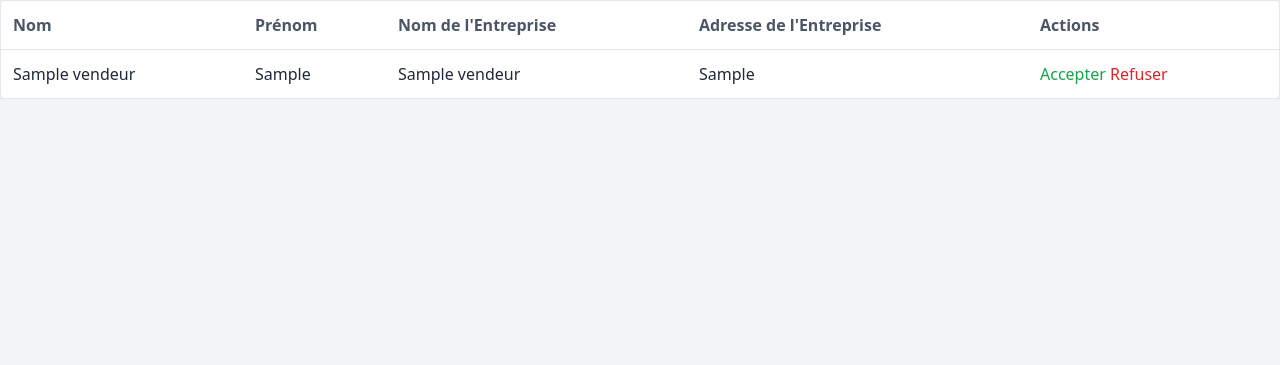
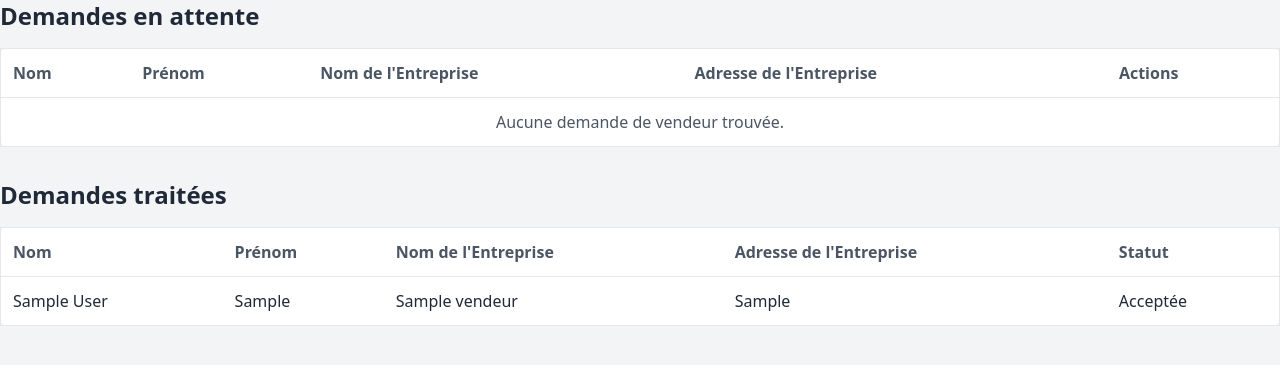
Before and after one commit to naimdevweb/Fil-rouge, a PHP site: page /frontend/public/ajout.php in a window 1280 px wide. Shown: the top 365 px of the page. Run offline with PHP 8.4, Linux system fonts and the light colour scheme; the visitor is signed in with stand-in values (Sample User, id 1); tables that the repository leaves empty or names only in its code hold one stand-in row (values such as "Sample post").

Commit message:
faire les filtres

```diff
--- a/assets/css/output.css
+++ b/assets/css/output.css
@@ -637,6 +637,10 @@ video {
   margin-top: 2rem;
 }
 
+.mb-2 {
+  margin-bottom: 0.5rem;
+}
+
 .block {
   display: block;
 }
--- a/backend/process_profil.php
+++ b/backend/process_profil.php
@@ -13,7 +13,7 @@ if ($_SERVER['REQUEST_METHOD'] === 'POST' && isset($_FILES['photo'])) {
     $titre = $_POST['titre'];
     $description_courte = $_POST['description_courte'];
     $description_longue = $_POST['description_longue'];
-    $prix = $_POST['prix'];
+    $prix = str_replace(',', '.', $_POST['prix']);
     $etat = $_POST['etat'];
     $genre = $_POST['genre_id'];
     $photo = $_FILES['photo'];
--- a/backend/process_validerVendeur.php
+++ b/backend/process_validerVendeur.php
@@ -1,7 +1,6 @@
 <?php
 require_once '../utils/autoload.php';
 session_start();
-
 
 $userRepo = new UserRepository();
 
@@ -13,6 +12,7 @@ try {
         $userRepo->validerVendeur($id);
     } elseif ($action === 'refuser') {
         $userRepo->refuserVendeur($id);
+        $userRepo->updateUserRole($id,3);
     }
     header('Location: ../frontend/public/ajout.php?success=1');
 } catch (PDOException $e) {
--- a/frontend/components/professionel.php
+++ b/frontend/components/professionel.php
@@ -104,7 +104,7 @@
                     <p class="text-gray-800 font-bold mt-2"><?= htmlspecialchars($livre->getPrix()); ?> €</p>
                     <p class="text-gray-800 font-bold mt-2"><?= htmlspecialchars($livre->getEtat()); ?></p>
                     <p class="text-gray-800 font-bold mt-2"><?= htmlspecialchars($livre->getGenre()); ?></p>
-                    <form action="../../backend/delete_book.php" method="POST" class="mt-4">
+                    <form action="../../backend/process_delete.php" method="POST" class="mt-4">
                         <input type="hidden" name="book_id" value="<?= htmlspecialchars($livre->getId()); ?>">
                         <button type="submit" class="bg-red-500 text-black px-4 py-2 rounded">Supprimer</button>
                     </form>
--- a/frontend/public/ajout.php
+++ b/frontend/public/ajout.php
@@ -2,7 +2,6 @@
 session_start();
 require_once '../../utils/autoload.php';
 
-// Vérifiez si l'utilisateur est connecté et récupérez son rôle
 if (!isset($_SESSION['user_id'])) {
     header('Location: ../../index.php');
     exit();
@@ -10,16 +9,16 @@ if (!isset($_SESSION['user_id'])) {
 
 $userRepo = new UserRepository();
 $user = $userRepo->getUserData($_SESSION['user_id']);
-$role = $user->getRoleId(); // Assurez-vous que la méthode getRole() existe dans la classe User
+$role = $user->getRoleId();
 
-// Vérifiez si l'utilisateur a le rôle d'administrateur
 if ($role != 1) {
     header('Location: ../../index.php');
     exit();
 }
 
 try {
-    $demandes = $userRepo->getVendeurs();
+    $demandesEnAttente = $userRepo->getVendeursEnAttente();
+    $demandesTraitees = $userRepo->getVendeursTraites();
 } catch (PDOException $e) {
     echo "Erreur de base de données : " . $e->getMessage();
 }
@@ -36,7 +35,8 @@ try {
 </head>
 
 <body class="bg-gray-100">
-    <table class="min-w-full bg-white border border-gray-200 rounded-lg">
+    <h1 class="text-2xl font-semibold text-gray-800 mb-4">Demandes en attente</h1>
+    <table class="min-w-full bg-white border border-gray-200 rounded-lg mb-8">
         <thead>
             <tr class="text-left border-b">
                 <th class="p-3 text-gray-600">Nom</th>
@@ -47,8 +47,8 @@ try {
             </tr>
         </thead>
         <tbody>
-            <?php if (!empty($demandes)): ?>
-                <?php foreach ($demandes as $demande): ?>
+            <?php if (!empty($demandesEnAttente)): ?>
+                <?php foreach ($demandesEnAttente as $demande): ?>
                     <tr class="border-b">
                         <td class="p-3 text-gray-800"><?= htmlspecialchars($demande->getNom()) ?></td>
                         <td class="p-3 text-gray-800"><?= htmlspecialchars($demande->getPrenom()) ?></td>
@@ -75,6 +75,36 @@ try {
             <?php endif; ?>
         </tbody>
     </table>
+
+    <h1 class="text-2xl font-semibold text-gray-800 mb-4">Demandes traitées</h1>
+    <table class="min-w-full bg-white border border-gray-200 rounded-lg">
+        <thead>
+            <tr class="text-left border-b">
+                <th class="p-3 text-gray-600">Nom</th>
+                <th class="p-3 text-gray-600">Prénom</th>
+                <th class="p-3 text-gray-600">Nom de l'Entreprise</th>
+                <th class="p-3 text-gray-600">Adresse de l'Entreprise</th>
+                <th class="p-3 text-gray-600">Statut</th>
+            </tr>
+        </thead>
+        <tbody>
+            <?php if (!empty($demandesTraitees)): ?>
+                <?php foreach ($demandesTraitees as $demande): ?>
+                    <tr class="border-b">
+                        <td class="p-3 text-gray-800"><?= htmlspecialchars($demande->getNom()) ?></td>
+                        <td class="p-3 text-gray-800"><?= htmlspecialchars($demande->getPrenom()) ?></td>
+                        <td class="p-3 text-gray-800"><?= htmlspecialchars($demande->getNomEntreprise()) ?></td>
+                        <td class="p-3 text-gray-800"><?= htmlspecialchars($demande->getAdresseEntreprise()) ?></td>
+                        <td class="p-3 text-gray-800"><?= $demande->isApproved() ? 'Acceptée' : 'Refusée' ?></td>
+                    </tr>
+                <?php endforeach; ?>
+            <?php else: ?>
+                <tr>
+                    <td colspan="5" class="p-3 text-center text-gray-600">Aucune demande traitée trouvée.</td>
+                </tr>
+            <?php endif; ?>
+        </tbody>
+    </table>
 </body>
 
 </html>
--- a/frontend/public/inscription.php
+++ b/frontend/public/inscription.php
@@ -50,8 +50,8 @@
                 <div class="mb-4">
                     <label for="role" class="block text-sm font-medium text-gray-700 ">Rôle</label>
                     <select name="role" id="role" class="mt-1 block w-full border border-gray-600" required>
+                        <option value="3">Utilisateur</option>
                         <option value="2">Vendeur</option>
-                        <option value="3">Utilisateur</option>
                     </select>
                 </div>
                 <div class="mb-4" id="entreprise-info" style="display: none;">
--- a/src/Entities/Vendeur.php
+++ b/src/Entities/Vendeur.php
@@ -6,13 +6,15 @@ class Vendeur {
     private string $prenom;
     private string $nom_entreprise;
     private string $adresse_entreprise;
+    private ?bool $is_approved;
 
-    public function __construct(int $id, string $nom, string $prenom, string $nom_entreprise, string $adresse_entreprise) {
+    public function __construct(int $id, string $nom, string $prenom, string $nom_entreprise, string $adresse_entreprise, ?bool $is_approved) {
         $this->id = $id;
         $this->nom = $nom;
         $this->prenom = $prenom;
         $this->nom_entreprise = $nom_entreprise;
         $this->adresse_entreprise = $adresse_entreprise;
+        $this->is_approved = $is_approved;
     }
 
     public function getId(): int {
@@ -34,4 +36,8 @@ class Vendeur {
     public function getAdresseEntreprise(): string {
         return $this->adresse_entreprise;
     }
+
+    public function isApproved(): ?bool {
+        return $this->is_approved;
+    }
 }
--- a/src/Mappers/VendeurMapper.php
+++ b/src/Mappers/VendeurMapper.php
@@ -2,26 +2,34 @@
 
 class VendeurMapper {
     public static function mapToObject(array $data): Vendeur {
-        if (!isset($data['user_id'], $data['nom'], $data['prenom'], $data['nom_entreprise'], $data['adresse_entreprise'])) {
+        // Ajoutez des messages de débogage
+        error_log("Données fournies à VendeurMapper::mapToObject: " . print_r($data, true));
+
+        if (!isset($data['user_id'], $data['user_nom'], $data['user_prenom'], $data['nom_entreprise'], $data['adresse_entreprise'])) {
             throw new InvalidArgumentException("Les clés nécessaires sont manquantes dans les données fournies.");
         }
 
+        // Gérer les valeurs NULL pour is_approved
+        $isApproved = isset($data['is_approved']) ? (bool) $data['is_approved'] : null;
+
         return new Vendeur(
             (int) $data['user_id'],
-            $data['nom'],
-            $data['prenom'],
+            $data['user_nom'],
+            $data['user_prenom'],
             $data['nom_entreprise'],
-            $data['adresse_entreprise']
+            $data['adresse_entreprise'],
+            $isApproved
         );
     }
 
     public static function mapToArray(Vendeur $vendeur): array {
         return [
             'user_id' => $vendeur->getId(),
-            'nom' => $vendeur->getNom(),
-            'prenom' => $vendeur->getPrenom(),
+            'user_nom' => $vendeur->getNom(),
+            'user_prenom' => $vendeur->getPrenom(),
             'nom_entreprise' => $vendeur->getNomEntreprise(),
-            'adresse_entreprise' => $vendeur->getAdresseEntreprise()
+            'adresse_entreprise' => $vendeur->getAdresseEntreprise(),
+            'is_approved' => $vendeur->isApproved()
         ];
     }
 }
--- a/src/Repositories/BookRepository.php
+++ b/src/Repositories/BookRepository.php
@@ -81,6 +81,8 @@ public function getBookById($id): ?Book {
 
 
 
+
+
 public function getAssociatedBooks($id): array {
     $sql = "SELECT livre.id, livre.titre, livre.description_courte, livre.description_longue, livre.prix, livre.photo_url, users.user_nom AS seller_nom, users.user_prenom AS user_prenom, etat AS etat, genre.nom_genre AS genre, livre.id_seller
             FROM livre
--- a/src/Repositories/UserRepository.php
+++ b/src/Repositories/UserRepository.php
@@ -20,6 +20,34 @@ class UserRepository {
 
         return $users; // Tableau d'objets User
     }
+
+    public function getAllUsersExceptAdmin(): array {
+        $sql = "SELECT * FROM users WHERE role_id != 1";
+        $stmt = $this->db->prepare($sql);
+        $stmt->execute();
+        $userData = $stmt->fetchAll(PDO::FETCH_ASSOC);
+
+        $users = [];
+        foreach ($userData as $data) {
+            $users[] = UserMapper::mapToObject($data);
+        }
+
+        return $users;
+    }
+
+
+
+    public function getRoleNameById($role_id): string {
+        switch ($role_id) {
+            case 2:
+                return 'Professionnel';
+            case 3:
+                return 'Client';
+            default:
+                return 'Inconnu';
+        }
+    }
+
 
 
 
@@ -79,12 +107,19 @@ class UserRepository {
 
 
 
-    public function create(User $user): void
-    {$sql = "INSERT INTO users (user_email, user_nom, user_prenom, user_tel, user_mdp, role_id)
+    public function Create(User $user): void {
+        $sql = "INSERT INTO users (user_email, user_nom, user_prenom, user_tel, user_mdp, role_id)
                 VALUES (:user_email, :user_nom, :user_prenom, :user_tel, :user_mdp, :role_id)";
         $stmt = $this->db->prepare($sql);
-        $stmt->execute(UserMapper::mapToArray($user)
-        );
+        $params = UserMapper::mapToArray($user);
+        $stmt->execute([
+            ':user_email' => $params['user_email'],
+            ':user_nom' => $params['user_nom'],
+            ':user_prenom' => $params['user_prenom'],
+            ':user_tel' => $params['user_tel'],
+            ':user_mdp' => $params['user_mdp'],
+            ':role_id' => $params['role_id']
+        ]);
     }
 
     public function getLastInsertId(): int {
@@ -95,12 +130,20 @@ class UserRepository {
     public function insertVendeur(Vendeur $vendeur): void {
         $sql = "INSERT INTO vendeur (user_id, adresse_entreprise, nom_entreprise) VALUES (:user_id, :adresse_entreprise, :nom_entreprise)";
         $stmt = $this->db->prepare($sql);
-        $stmt->execute(VendeurMapper::mapToArray($vendeur)
-    );
+        $params = VendeurMapper::mapToArray($vendeur);
+        $stmt->execute([
+            ':user_id' => $params['user_id'],
+            ':adresse_entreprise' => $params['adresse_entreprise'],
+            ':nom_entreprise' => $params['nom_entreprise']
+        ]);
     }
 
+
     public function getVendeurByUserId($user_id): ?Vendeur {
-        $sql = "SELECT * FROM vendeur WHERE user_id = :user_id";
+        $sql = "SELECT v.user_id, u.user_nom, u.user_prenom, v.nom_entreprise, v.adresse_entreprise, v.is_approved
+                FROM vendeur v
+                INNER JOIN users u ON v.user_id = u.id
+                WHERE v.user_id = :user_id";
         $stmt = $this->db->prepare($sql);
         $stmt->bindParam(':user_id', $user_id, PDO::PARAM_INT);
         $stmt->execute();
@@ -114,19 +157,18 @@ class UserRepository {
     }
 
 
+    public function getVendeurs(): array {
 
-
-
-
-    public function getVendeurs(): array {
-        $sql = "SELECT user_id, nom, prenom, nom_entreprise, adresse_entreprise FROM vendeur";
+        $sql = "SELECT v.user_id, u.user_nom, u.user_prenom, v.nom_entreprise, v.adresse_entreprise ,v.is_approved
+                FROM vendeur v
+                INNER JOIN users u ON v.user_id = u.id";
         $stmt = $this->db->prepare($sql);
         $stmt->execute();
         $vendeurData = $stmt->fetchAll(PDO::FETCH_ASSOC);
 
         $vendeurs = [];
         foreach ($vendeurData as $data) {
-            // Ajoutez des messages de débogage
+
             error_log("Données récupérées pour un vendeur: " . print_r($data, true));
             $vendeurs[] = VendeurMapper::mapToObject($data);
         }
@@ -134,25 +176,68 @@ class UserRepository {
         return $vendeurs;
     }
 
+
     public function validerVendeur($id) {
-        $sql = "UPDATE users SET role_id = 2 WHERE id = :id";
+        $sql = "UPDATE vendeur SET is_approved = TRUE WHERE user_id = :id";
         $stmt = $this->db->prepare($sql);
         $stmt->bindParam(':id', $id, PDO::PARAM_INT);
         $stmt->execute();
     }
 
     public function refuserVendeur($id) {
-        $sql = "DELETE FROM users WHERE id = :id";
+        $sql = "UPDATE vendeur SET is_approved = FALSE WHERE user_id = :id";
         $stmt = $this->db->prepare($sql);
         $stmt->bindParam(':id', $id, PDO::PARAM_INT);
+        $stmt->execute();
+    }
+
+    public function getVendeursTraites(): array {
+        $sql = "SELECT v.user_id, u.user_nom, u.user_prenom, v.nom_entreprise, v.adresse_entreprise, v.is_approved
+                FROM vendeur v
+                INNER JOIN users u ON v.user_id = u.id
+                WHERE v.is_approved IS NOT NULL";
+        $stmt = $this->db->prepare($sql);
+        $stmt->execute();
+        $vendeurData = $stmt->fetchAll(PDO::FETCH_ASSOC);
+
+        $vendeurs = [];
+        foreach ($vendeurData as $data) {
+            $vendeurs[] = VendeurMapper::mapToObject($data);
+        }
+
+        return $vendeurs;
+    }
+
+    public function getVendeursEnAttente(): array {
+        $sql = "SELECT v.user_id, u.user_nom, u.user_prenom, v.nom_entreprise, v.adresse_entreprise, v.is_approved
+                FROM vendeur v
+                INNER JOIN users u ON v.user_id = u.id
+                WHERE v.is_approved IS NULL";
+        $stmt = $this->db->prepare($sql);
+        $stmt->execute();
+        $vendeurData = $stmt->fetchAll(PDO::FETCH_ASSOC);
+
+        $vendeurs = [];
+        foreach ($vendeurData as $data) {
+            $vendeurs[] = VendeurMapper::mapToObject($data);
+        }
+
+        return $vendeurs;
+    }
+
+
+    public function updateUserRole($user_id, $role_id): void {
+        $sql = "UPDATE users SET role_id = :role_id WHERE id = :user_id";
+        $stmt = $this->db->prepare($sql);
+        $stmt->bindParam(':role_id', $role_id, PDO::PARAM_INT);
+        $stmt->bindParam(':user_id', $user_id, PDO::PARAM_INT);
         $stmt->execute();
     }
 
 
 
 
-
-    public function getUserData($user_id): ?User {
+   public function getUserData(int $user_id): ?User {
     $sql = "SELECT * FROM users WHERE id = :user_id";
     $stmt = $this->db->prepare($sql);
     $stmt->bindParam(':user_id', $user_id, PDO::PARAM_INT);
```
Also changed, not shown: backend/process_delete.php (+2 -10 lines), backend/process_deleteVendeur.php (deleted, +0 -17 lines), backend/process_inscription.php (+23 -9 lines), frontend/components/admin.php (+6 -2 lines), frontend/public/profil.php (+59 -9 lines), assets/images/67978df717b6efrozen.jpg (added), assets/images/67978e4a64198camus.jpg (added). Lines whose indentation alone changed are shown as unchanged.
